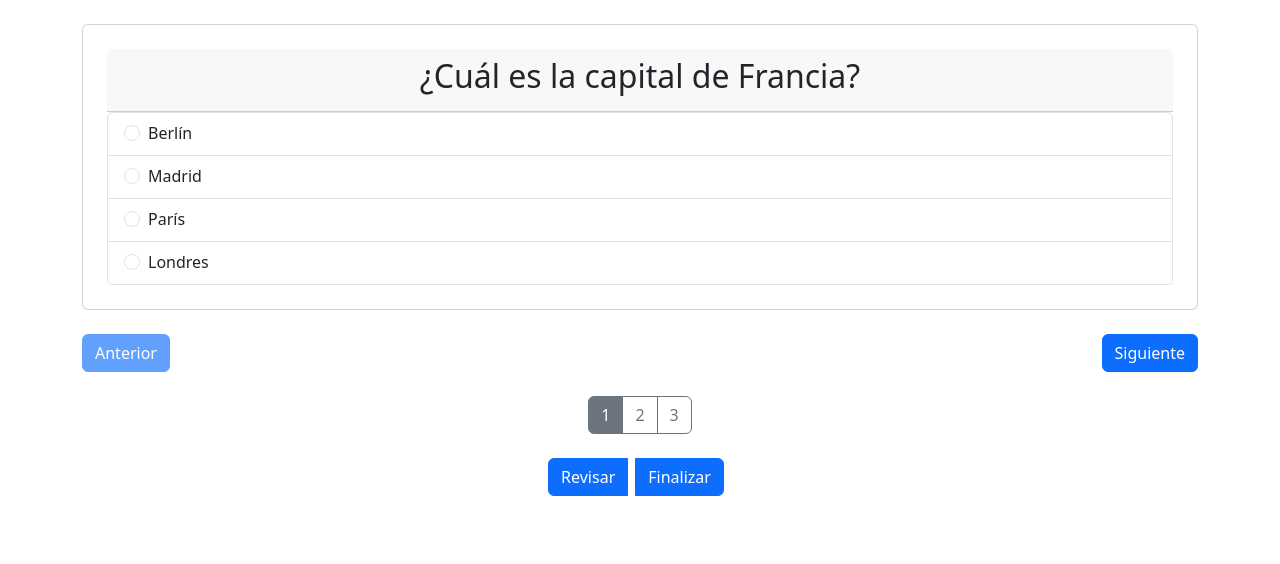
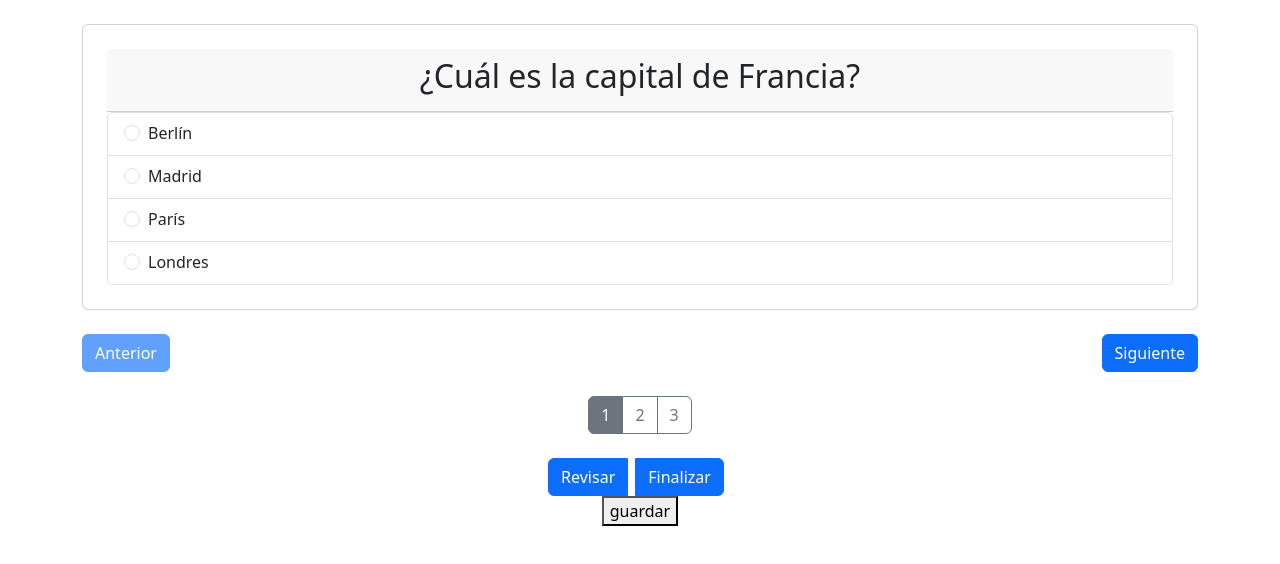
Before and after one commit to AlexisTripailaoHerrera/PAES-FRONT, an Angular app: page /matematica in a window 1280 px wide. Shown: the top 564 px of the page. Built offline with nearby package versions, Linux system fonts and the light colour scheme.

Commit message:
test conection with backend

```diff
--- a/src/app/paes-matematica/paes-matematica.component.html
+++ b/src/app/paes-matematica/paes-matematica.component.html
@@ -54,4 +54,10 @@
     </div>
   </div>
 
+  <div class="text-center">
+    <div>
+      <button (click)="guardar()">guardar</button>
+    </div>
+  </div>
+
 </div>
```
